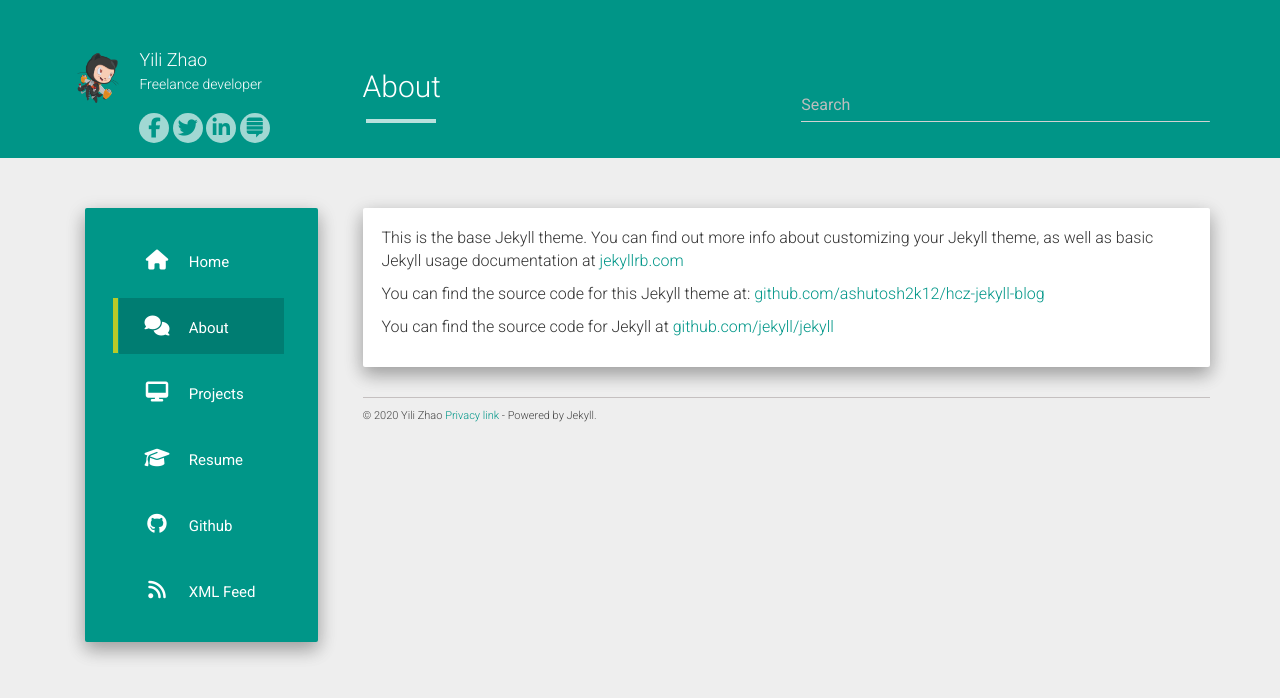
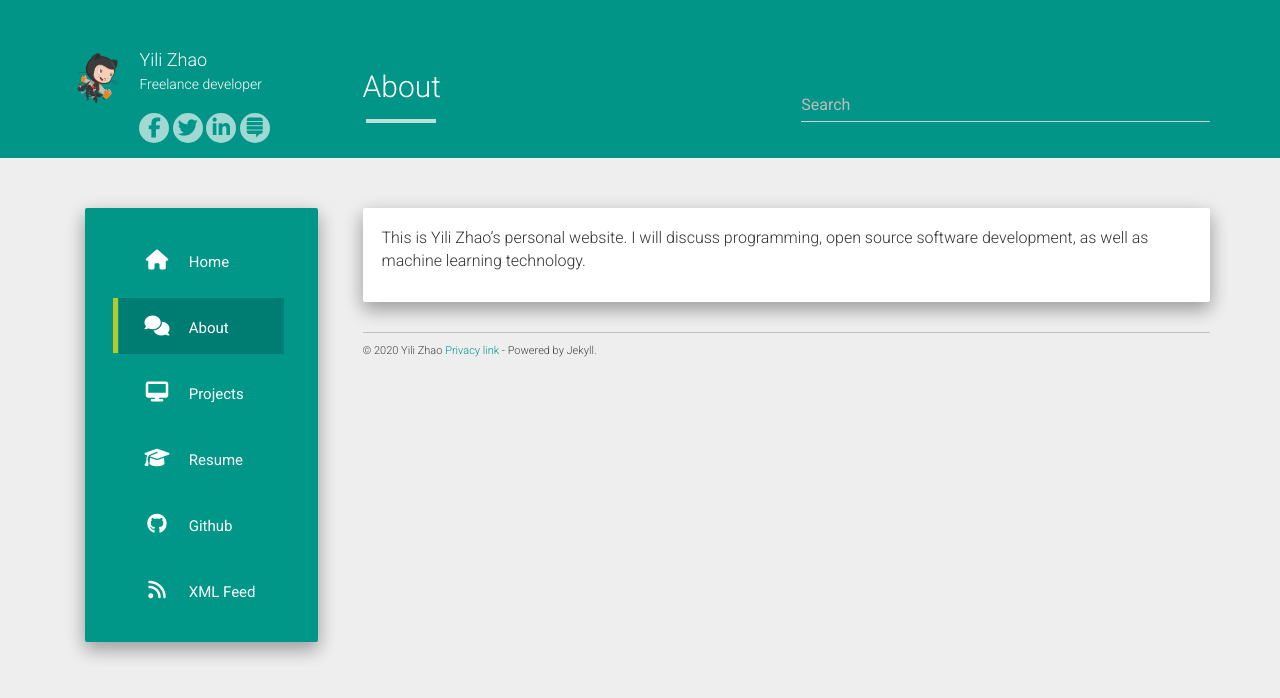
Before and after one commit to panovr/panovr.github.io, a Jekyll site: the page built from about.md, in a window 1280 px wide. Shown: the top 698 px of the page. Built offline with Jekyll 4.4.1, drawn with Linux system fonts in a browser that asks for light colours; nearby versions of some CDN libraries.

Commit message:
Update about

```diff
--- a/about.md
+++ b/about.md
@@ -4,8 +4,4 @@ title: About
 permalink: /about/
 ---
 
-This is the base Jekyll theme. You can find out more info about customizing your Jekyll theme, as well as basic Jekyll usage documentation at [jekyllrb.com](http://jekyllrb.com/)
-
-You can find the source code for this Jekyll theme at: [github.com/ashutosh2k12/hcz-jekyll-blog](https://github.com/ashutosh2k12/hcz-jekyll-blog)
-
-You can find the source code for Jekyll at [github.com/jekyll/jekyll](https://github.com/jekyll/jekyll)
+This is Yili Zhao's personal website. I will discuss programming, open source software development, as well as machine learning technology.
```
